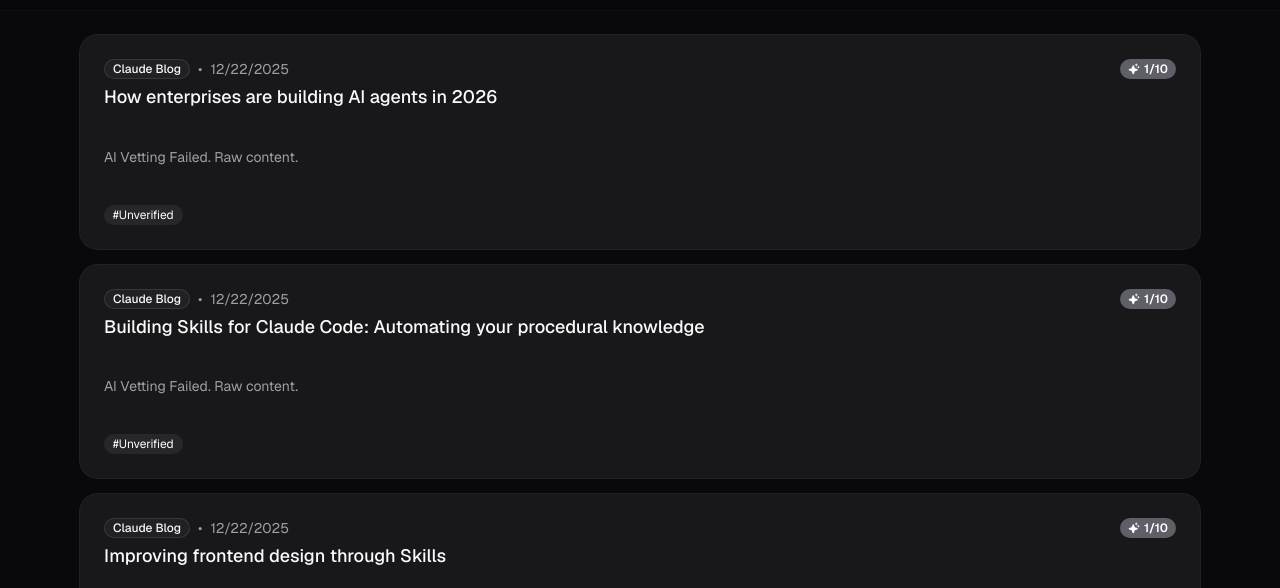
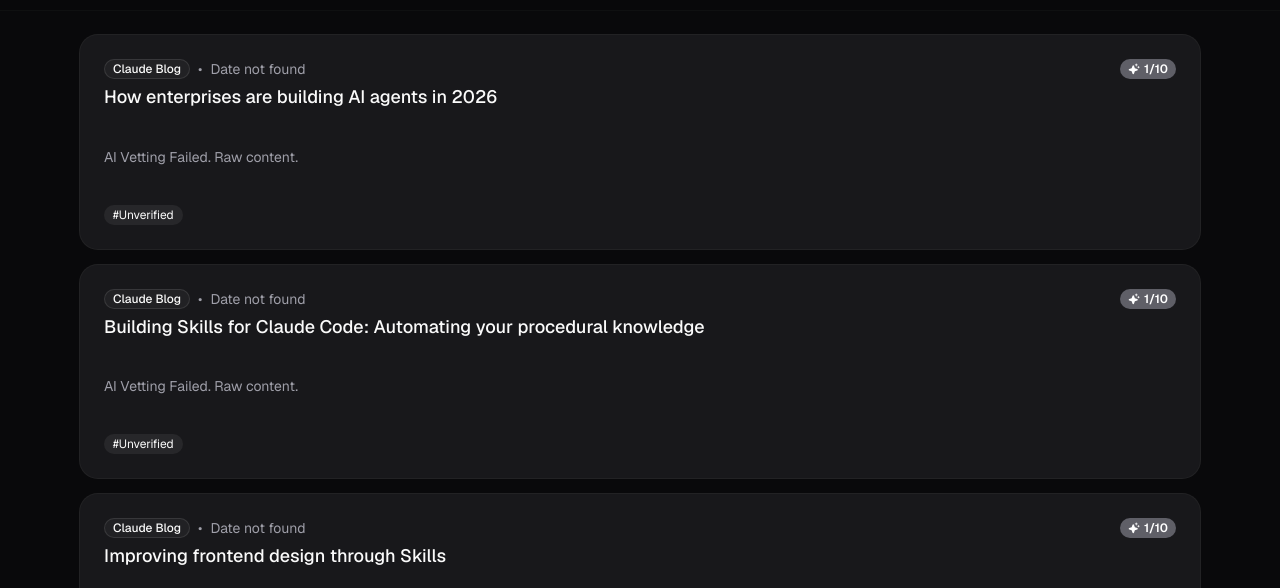
Before and after one commit to delbyte/daily-ai-news, a Next.js app: page / in a window 1280 px wide. Shown: the part 135-723 px from the top of the page. Built offline with nearby package versions, Linux system fonts and the light colour scheme.

Commit message:
add default filter as hype high to low

```diff
--- a/app/page.tsx
+++ b/app/page.tsx
@@ -16,9 +16,7 @@
 }
 
 export default function Home() {
-    const items = (newsData as NewsItem[]).sort((a, b) =>
-        new Date(b.date_published || b.date_scraped).getTime() - new Date(a.date_published || a.date_scraped).getTime()
-    );
+    const items = (newsData as NewsItem[]).sort((a, b) => b.hype_score - a.hype_score);
 
     return <NewsFeed initialItems={items} />;
 }
--- a/components/news-feed.tsx
+++ b/components/news-feed.tsx
@@ -332,7 +332,7 @@
                                                     {item.source}
                                                 </Badge>
                                                 <span>•</span>
-                                                <span>{new Date(item.date_published || item.date_scraped).toLocaleDateString()}</span>
+                                                <span>{item.date_published ? new Date(item.date_published).toLocaleDateString() : "Date not found"}</span>
                                             </div>
                                             <CardTitle className="text-lg leading-snug">
                                                 <a
--- a/scripts/scrape.ts
+++ b/scripts/scrape.ts
@@ -301,7 +301,7 @@
                         title: original.title!,
                         url: original.url!,
                         date_scraped: new Date().toISOString(),
-                        date_published: aiItem.date_published || original.date_published || new Date().toISOString(),
+                        date_published: aiItem.date_published || original.date_published,
                         is_technical: true,
                         tldr: aiItem.tldr,
                         tags: aiItem.tags,
```
